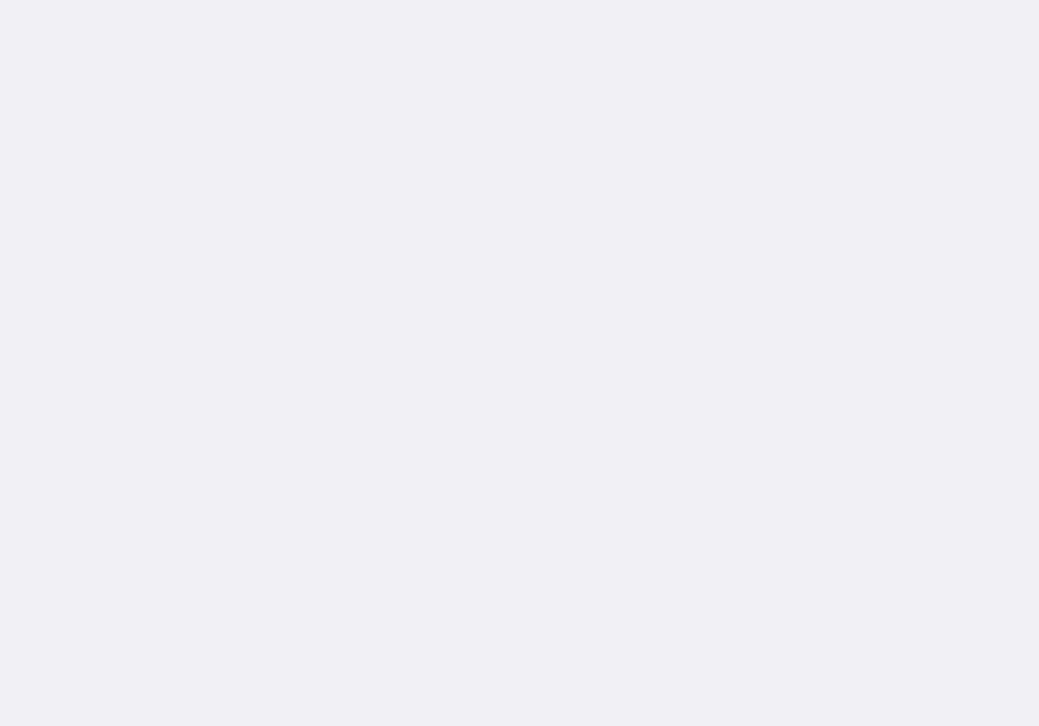
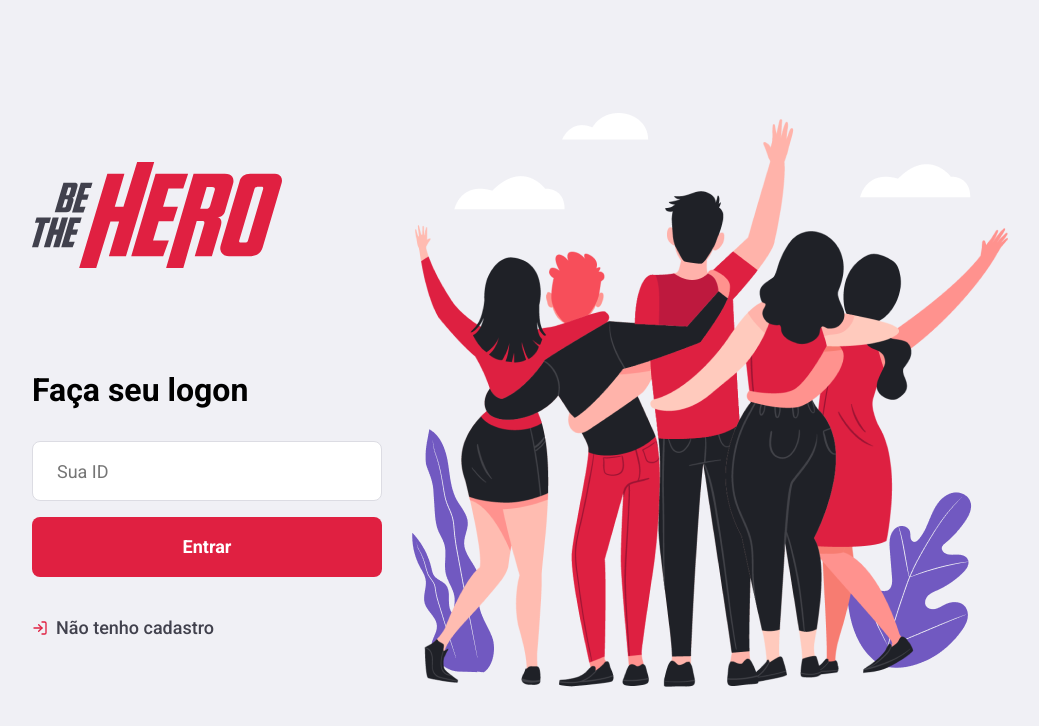
Before and after one commit to rcjeferson/be-the-hero, a React (Create React App) app in the folder frontend/: page / in a window 1280 px wide. Shown: the top 726 px of the page, without its empty margins (120-1159 px from the left). Built offline with nearby package versions, Linux system fonts and the light colour scheme.

Commit message:
feat(logon): Adiciona tela de logon
Adiciona tela de logon com estilização e rotas configuradas.

```diff
--- /dev/null
+++ b/frontend/src/pages/Logon/index.js
@@ -0,0 +1,30 @@
+import { FiLogIn } from "react-icons/fi";
+import React from 'react';
+
+import './styles.css';
+
+import heroesImg from '../../assets/heroes.png'
+import logoImg from '../../assets/logo.svg'
+
+export default function Logon() {
+  return (
+    <div className="logon-container">
+      <section className="form">
+        <img src={ logoImg } alt="Be The Hero" />
+
+        <form>
+          <h1>Faça seu logon</h1>
+
+          <input placeholder="Sua ID" />
+          <button type="submit"className="button">Entrar</button>
+
+          <a href="/register">
+            <FiLogIn size={16} color="#E02041" />
+            Não tenho cadastro
+          </a>
+        </form>
+      </section>
+      <img src={ heroesImg } alt="Heroes" />
+    </div>
+  );
+}
--- /dev/null
+++ b/frontend/src/pages/Logon/styles.css
@@ -0,0 +1,44 @@
+.logon-container {
+  width: 100%;
+  max-width: 1120px;
+  height: 100vh;
+  margin: 0 auto;
+
+  display: flex;
+  align-items: center;
+  justify-content: center;
+}
+
+.logon-container section.form {
+  width: 100%;
+  max-width: 350px;
+  margin-right: 30px;
+}
+
+.logon-container section.form form {
+  margin-top: 100px;
+}
+
+.logon-container section.form h1 {
+  font-size: 32px;
+  margin-bottom: 32px;
+}
+
+.logon-container section.form a {
+  display: flex;
+  align-items: center;
+  margin-top: 40px;
+  color: #41414d;
+  font-size: 18px;
+  text-decoration: none;
+  font-weight: 500;
+  transition: opacity 0.2s;
+}
+
+.logon-container section.form a:hover {
+  opacity: 0.8;
+}
+
+.logon-container section.form a svg {
+  margin-right: 8px;
+}
--- a/frontend/src/routes.js
+++ b/frontend/src/routes.js
@@ -1,11 +1,13 @@
 import { BrowserRouter, Route, Switch } from 'react-router-dom';
 import React from 'react';
 
+import Logon from './pages/Logon'
 
 export default function Routes() {
   return (
     <BrowserRouter>
       <Switch>
+        <Route path="/" component={ Logon } />
       </Switch>
     </BrowserRouter>
   );
```
Also changed, not shown: frontend/src/assets/heroes.png (added), frontend/src/assets/logo.svg (added).
